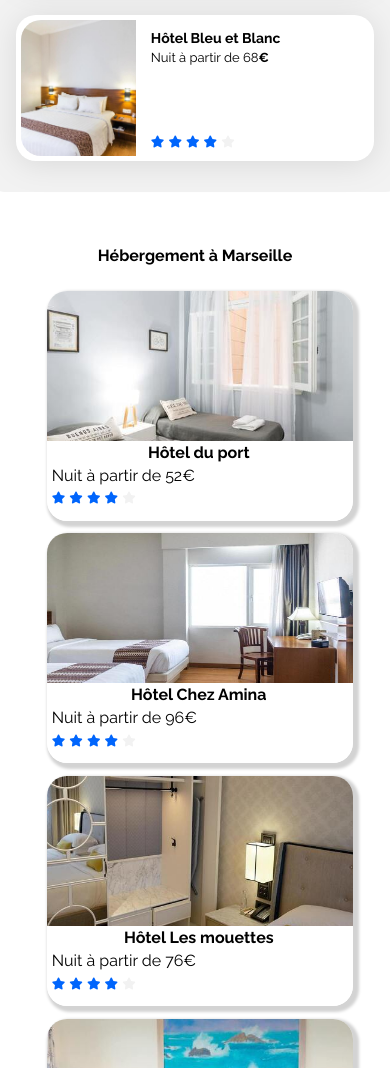
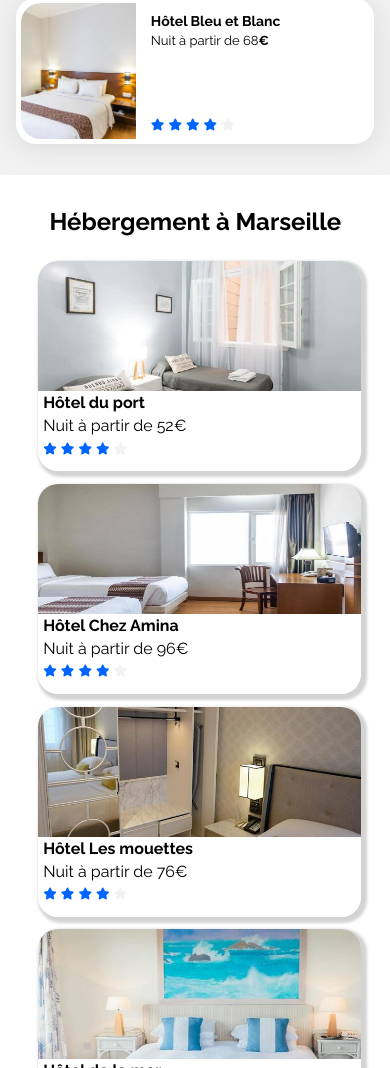
Before and after one commit to ThibautDupin/projet_2, a plain HTML site: page booki-starter-code/index.html in a window 390 px wide. Shown: the part 932-2000 px from the top of the page. Drawn offline with Linux system fonts and the light colour scheme.

Commit message:
small css patch

```diff
--- a/booki-starter-code/css/style.css
+++ b/booki-starter-code/css/style.css
@@ -36,6 +36,7 @@ header img {
     height: 4.2vh;
     padding: 1rem 0;
 }
+
 .category{
     gap:3rem;
     display:flex;
@@ -147,12 +148,16 @@ header img {
     margin-left:1rem;
     margin-right:1rem;
 }
-
+main h2{margin-left: 1rem;}
 a {
     color: inherit;
     text-decoration: none;
 }
-
+.hebergements{
+    display:flex;
+flex-direction:column;
+justify-content: space-around;
+}
 .section-title {
     margin: 0;
     font-size: 22px;
@@ -199,7 +204,7 @@ a {
     border-radius: 20px;
     padding: 15px;
 }
-}
+
 .hebergements h4{
     font-weight: bold;
     margin:1rem 0 1rem 1.5rem
@@ -208,6 +213,8 @@ a {
     font-weight: bold;
     margin:1rem 0 0 1.2rem
 }
+.hebergements h2{margin-top: 0;}
+
 .hebergements-choice {
 
     display:flex;
@@ -269,9 +276,9 @@ a {
     border-radius: 20px;
     padding: 15px;
 }
-}
 
-.populaires-title {
+
+.populaires-title{
     display: flex;
     justify-content: space-between;
     align-items: center;
@@ -415,6 +422,9 @@ footer{
 
 /* Small devices (phones, less than 768px) */
 @media (max-width: 767.98px) {
+    header img{
+        height:2.2vh;
+    }
     main{
         display:flex;
         flex-direction:column;
@@ -479,7 +489,7 @@ footer{
     }
     .hebergements-and-populaires{
         align-items: center;
-        width:90%;
+        width:95%;
         flex-direction:column-reverse;
       gap:2rem;
     }
@@ -499,8 +509,11 @@ footer{
     }
     .hebergements-image-container{
         width:100%;
-        height:150px;
+        height:130px;
     }
+    .hebergements h4{
+        text-align: left;
+        margin-left:5px;}
 
 
     .populaires-title{
@@ -525,6 +538,7 @@ footer{
     }
     .activites-container{
         width:auto;
+        max-height:20vh
 
     }
     .activites-card{
--- a/booki-starter-code/index.html
+++ b/booki-starter-code/index.html
@@ -70,7 +70,7 @@
             <div class="hebergements-and-populaires">
                 <section class="hebergements">
 
-                        <h4>Hébergement à Marseille</h4>
+                        <h2>Hébergement à Marseille</h2>
                         <div class="hebergements-choice">
                             <article class="hebergements-card">
                                 <div class="hebergements-image-container">
@@ -250,7 +250,7 @@
                         </div>
                     </section>
             </div>
-            <h3>Activités à Marseille</h3>
+            <h2>Activités à Marseille</h2>
             <div class="activites">
                 <div class="list-activites">
                     <article class="activites-container">
```
